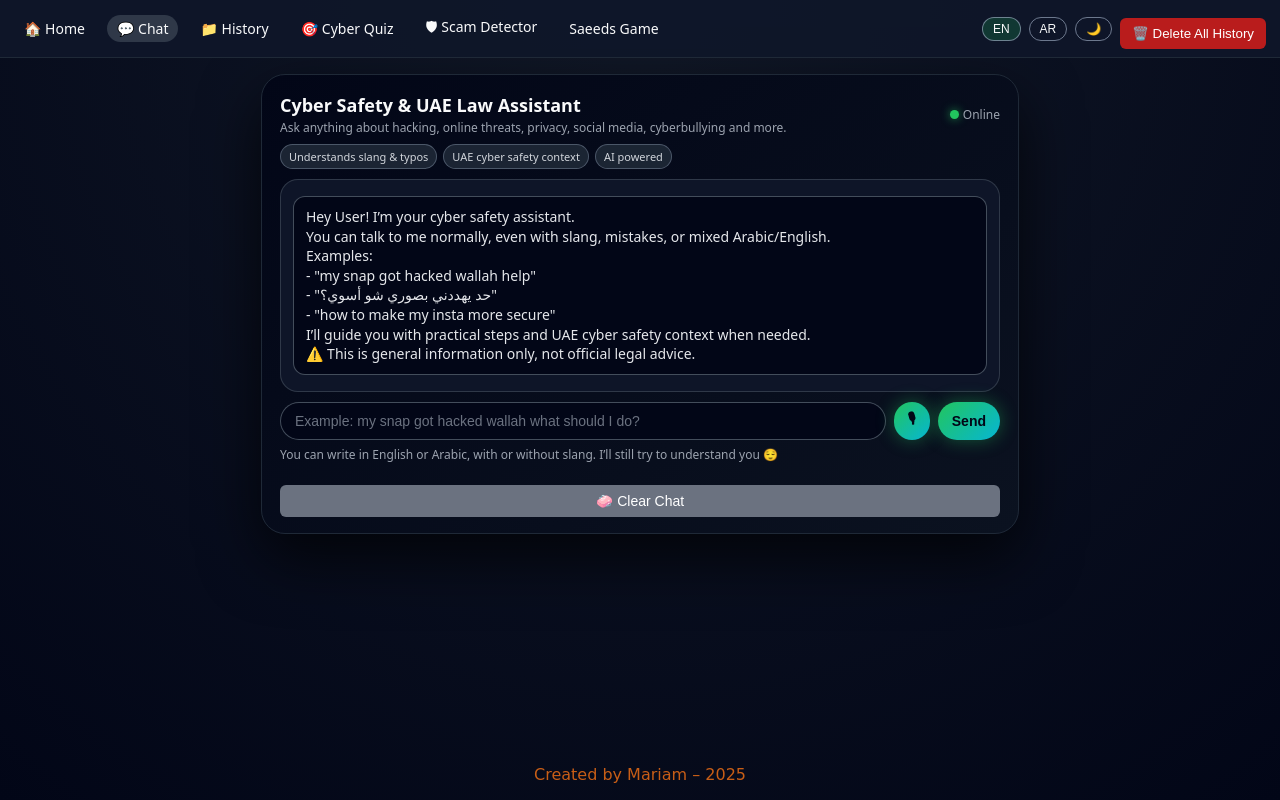
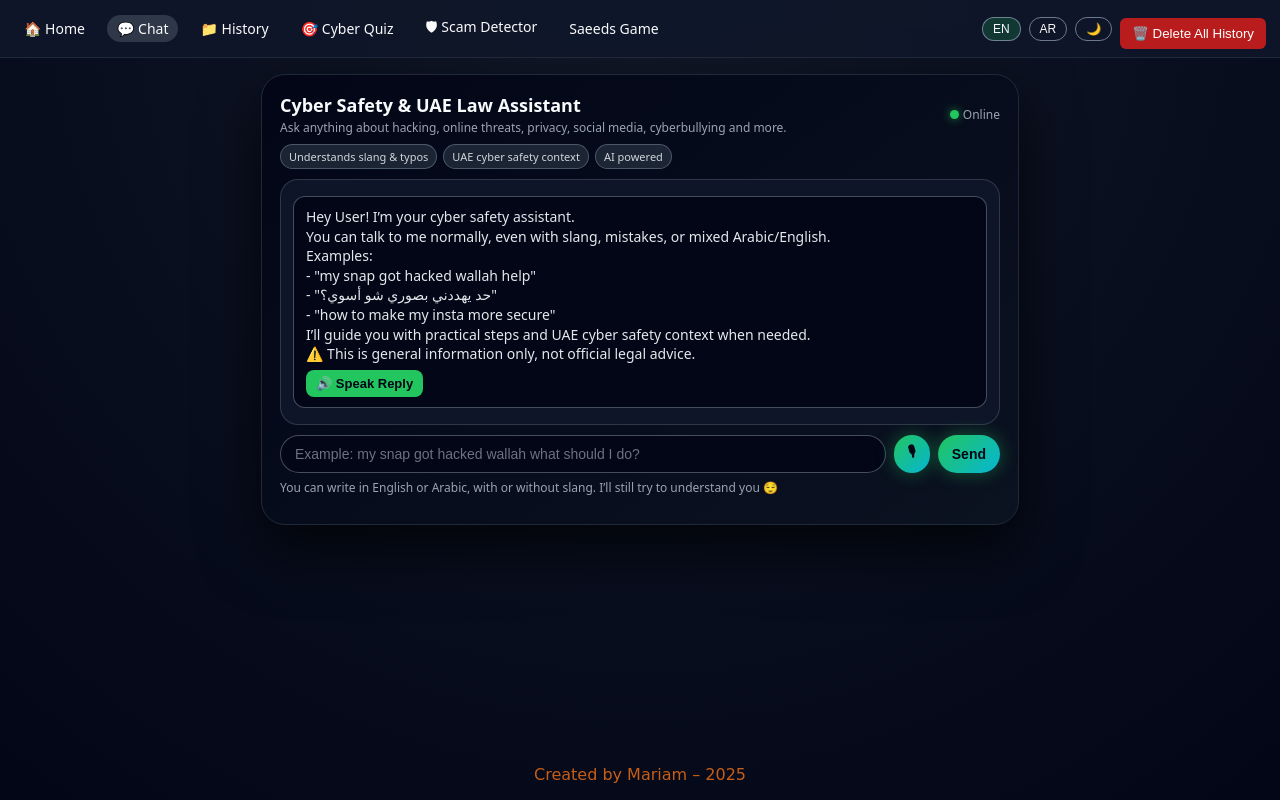
Before and after one commit to mariomalali-maker/uae-cyber-law-assistant, a plain HTML site: page chat.html in a window 1280 px wide. Drawn offline with Linux system fonts and the light colour scheme.

Commit message:
Update chat.html

```diff
--- a/chat.html
+++ b/chat.html
@@ -568,66 +568,33 @@
       });
     }
     setupSpeech();
-    /* ------------- 🔊 SIRI STYLE AUTO VOICE READING ------------- */
+/* ----------- 🔊 VOICE REPLY ONLY WHEN PRESSED ----------- */
 function speakAI(text) {
   const utter = new SpeechSynthesisUtterance(text);
-  utter.lang = /[ء-ي]/.test(text) ? "ar-SA" : "en-US"; // auto language detect
-  utter.rate = 1.05;
+  utter.lang = /[ء-ي]/.test(text) ? "ar-AE" : "en-US"; // auto detect language
+  utter.rate = 1.03;
   speechSynthesis.cancel();
   speechSynthesis.speak(utter);
 }
 
-/* 👇 Modify addBubble so AI messages get spoken */
+/* 👇 upgrade addBubble so AI messages include a button */
 const originalAddBubble = addBubble;
 addBubble = function(text, type, save = true) {
   originalAddBubble(text, type, save);
-  if (type === "ai") speakAI(text);
+
+  if (type === "ai") {
+    const speakBtn = document.createElement("button");
+    speakBtn.textContent = "🔊 Speak Reply";
+    speakBtn.style.cssText = `
+      margin-top:6px; background:#22c55e; color:#020617;
+      border:none; padding:6px 10px; border-radius:8px; cursor:pointer;
+      font-size:13px; font-weight:600;
+    `;
+    speakBtn.addEventListener("click", () => speakAI(text));
+    messagesBox.lastChild.appendChild(document.createElement("br"));
+    messagesBox.lastChild.appendChild(speakBtn);
+  }
 };
-
-/* ------------------------------------------------------------- */
-
-
-
-/* --------------- 🧹 CLEAR CHAT ONLY (NO SAVE) ---------------- */
-const clearBtn = document.createElement("button");
-clearBtn.textContent = "🧼 Clear Chat";
-clearBtn.style.cssText = `
-  margin-top:10px;background:#6b7280;color:white;
-  border:none;padding:8px 12px;border-radius:6px;cursor:pointer;
-  width:100%;font-size:14px;
-`;
-document.querySelector(".chat-card").appendChild(clearBtn);
-
-clearBtn.addEventListener("click", () => {
-  messagesBox.innerHTML = "";
-  addBubble("✨ Chat cleared (not saved to history).", "ai", false);
-});
-/* ------------------------------------------------------------- */
-
-
-
-/* --------------- 🗑 DELETE *ALL* HISTORY FIX ----------------- */
-document.getElementById("delete-all-history-btn").addEventListener("click", () => {
-  localStorage.removeItem("cyber_chat_history_v2");
-  alert("🗑️ All chat history deleted successfully!");
-});
-/* ------------------------------------------------------------- */
-
-
-
-/* --------------- 🤖 NICER 'THINKING...' STYLE ---------------- */
-function addTyping() {
-  const div = document.createElement("div");
-  div.className = "msg ai-msg";
-  div.id = "typing";
-  div.style.opacity = "0.8";
-  div.innerHTML = `
-    <span>🤖 thinking<span class="dot"></span><span class="dot"></span><span class="dot"></span></span>
-  `;
-  messagesBox.appendChild(div);
-  messagesBox.scrollTop = messagesBox.scrollHeight;
-}
-/* ------------------------------------------------------------- */
 
   </script>
 </body>
```
